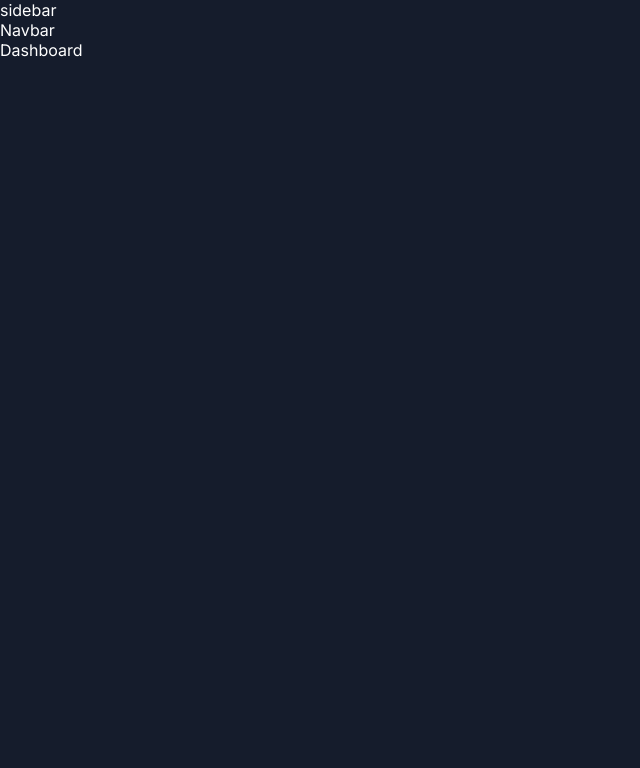
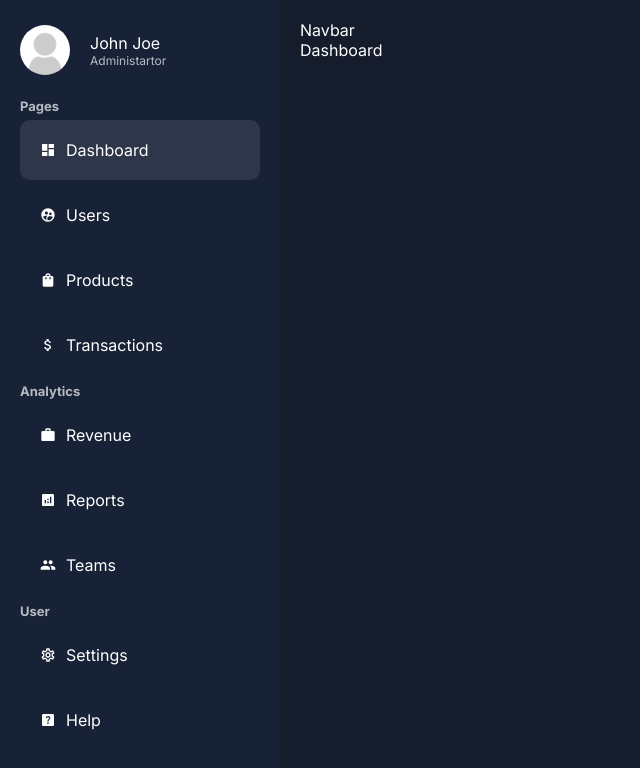
Before and after one commit to Harsh6623/Admin--Dashboard, a Next.js app: page /dashboard in a window 1280 px wide. Shown: the top 768 px of the page, without its empty margins (0-640 px from the left). Built offline with nearby package versions, Linux system fonts and the light colour scheme.

Commit message:
Create a sidebar page and added a css into sidebar

```diff
--- a/app/dashboard/layout.jsx
+++ b/app/dashboard/layout.jsx
@@ -1,13 +1,14 @@
 import Navbar from "../ui/dashboard/navbar/navbar";
 import Sidebar from "../ui/dashboard/sidebar/sidebar";
+import styles from "../ui/dashboard/dashboard.module.css";
 
 const Layout = ({ children }) => {
   return (
-    <div>
-      <div>
+    <div className={styles.container}>
+      <div className={styles.menu}>
         <Sidebar />
       </div>
-      <div>
+      <div className={styles.content}>
         <Navbar />
         {children}
       </div>
--- /dev/null
+++ b/app/ui/dashboard/dashboard.module.css
@@ -0,0 +1,14 @@
+.container {
+  display: flex;
+}
+
+.menu {
+  flex: 1;
+  background-color: var(--bgSoft);
+  padding: 20px;
+}
+
+.content {
+  flex: 4;
+  padding: 20px;
+}
--- /dev/null
+++ b/app/ui/dashboard/sidebar/menuLink/menuLink.jsx
@@ -0,0 +1,25 @@
+"use client";
+
+import Link from "next/link";
+import styles from "./menuLink.module.css";
+import { usePathname } from "next/navigation";
+
+const MenuLink = ({ item }) => {
+  const pathname = usePathname();
+
+  console.log(pathname);
+
+  return (
+    <Link
+      href={item.path}
+      className={`${styles.container} ${
+        pathname === item.path && styles.active
+      }`}
+    >
+      {item.icon}
+      {item.title}
+    </Link>
+  );
+};
+
+export default MenuLink;
--- /dev/null
+++ b/app/ui/dashboard/sidebar/menuLink/menuLink.module.css
@@ -0,0 +1,13 @@
+.container {
+  padding: 20px;
+  display: flex;
+  align-items: center;
+  gap: 10px;
+  margin: 5px 0px;
+  border-radius: 10px;
+}
+
+.container:hover,
+.active {
+  background-color: #2e374a;
+}
--- a/app/ui/dashboard/sidebar/sidebar.jsx
+++ b/app/ui/dashboard/sidebar/sidebar.jsx
@@ -1,5 +1,109 @@
+import MenuLink from "./menuLink/menuLink";
+import styles from "./sidebar.module.css";
+import {
+  MdDashboard,
+  MdSupervisedUserCircle,
+  MdShoppingBag,
+  MdAttachMoney,
+  MdWork,
+  MdAnalytics,
+  MdPeople,
+  MdOutlineSettings,
+  MdHelpCenter,
+  MdLogout,
+} from "react-icons/md";
+
 const Sidebar = () => {
-  return <div>sidebar</div>;
+  const menuItems = [
+    {
+      title: "Pages",
+      list: [
+        {
+          title: "Dashboard",
+          path: "/dashboard",
+          icon: <MdDashboard />,
+        },
+        {
+          title: "Users",
+          path: "/dashboard/users",
+          icon: <MdSupervisedUserCircle />,
+        },
+        {
+          title: "Products",
+          path: "/dashboard/products",
+          icon: <MdShoppingBag />,
+        },
+        {
+          title: "Transactions",
+          path: "/dashboard/transactions",
+          icon: <MdAttachMoney />,
+        },
+      ],
+    },
+    {
+      title: "Analytics",
+      list: [
+        {
+          title: "Revenue",
+          path: "/dashboard/revenue",
+          icon: <MdWork />,
+        },
+        {
+          title: "Reports",
+          path: "/dashboard/reports",
+          icon: <MdAnalytics />,
+        },
+        {
+          title: "Teams",
+          path: "/dashboard/teams",
+          icon: <MdPeople />,
+        },
+      ],
+    },
+    {
+      title: "User",
+      list: [
+        {
+          title: "Settings",
+          path: "/dashboard/settings",
+          icon: <MdOutlineSettings />,
+        },
+        {
+          title: "Help",
+          path: "/dashboard/help",
+          icon: <MdHelpCenter />,
+        },
+      ],
+    },
+  ];
+
+  return (
+    <div className={styles.container}>
+      <div className={styles.user}>
+        <img
+          className={styles.userImage}
+          src="/noavatar.png"
+          alt=""
+          width="50"
+          height="50"
+        />
+        <div className={styles.userDetail}>
+          <span className={styles.username}>John Joe</span>
+          <span className={styles.userTitle}>Administartor</span>
+        </div>
+      </div>
+      <ul className={styles.list}>
+        {menuItems.map((cat) => (
+          <li key={cat.title}>
+            <span className={styles.cat}>{cat.title}</span>
+            {cat.list.map((item) => (
+              <MenuLink item={item} key={item.title} />
+            ))}
+          </li>
+        ))}
+      </ul>
+    </div>
+  );
 };
 
 export default Sidebar;
--- /dev/null
+++ b/app/ui/dashboard/sidebar/sidebar.module.css
@@ -0,0 +1,41 @@
+.container {
+  position: sticky;
+  top: 40px;
+}
+
+.user {
+  display: flex;
+  align-items: center;
+  gap: 20px;
+  margin-bottom: 20px;
+}
+
+.userImage {
+  border-radius: 50%;
+  object-fit: cover;
+}
+
+.userDetail {
+  display: flex;
+  flex-direction: column;
+}
+
+.username {
+  font-size: 500;
+}
+
+.userTitle {
+  font-size: 12px;
+  color: var(--textSoft);
+}
+
+.list {
+  list-style: none;
+}
+
+.cat {
+  color: var(--textSoft);
+  font-weight: bold;
+  font-size: 13px;
+  margin: 10px 0px;
+}
--- a/package.json
+++ b/package.json
@@ -12,7 +12,8 @@
     "@next/eslint-plugin-next": "14.0.1",
     "next": "14.0.1",
     "react": "18",
-    "react-dom": "18"
+    "react-dom": "18",
+    "react-icons": "^5.2.1"
   },
   "devDependencies": {
     "eslint": "8",
```
Also changed, not shown: app/ui/dashboard/navbar/navbar.module.css (added), 1 other file (tests, documents, lock files or other folders).
